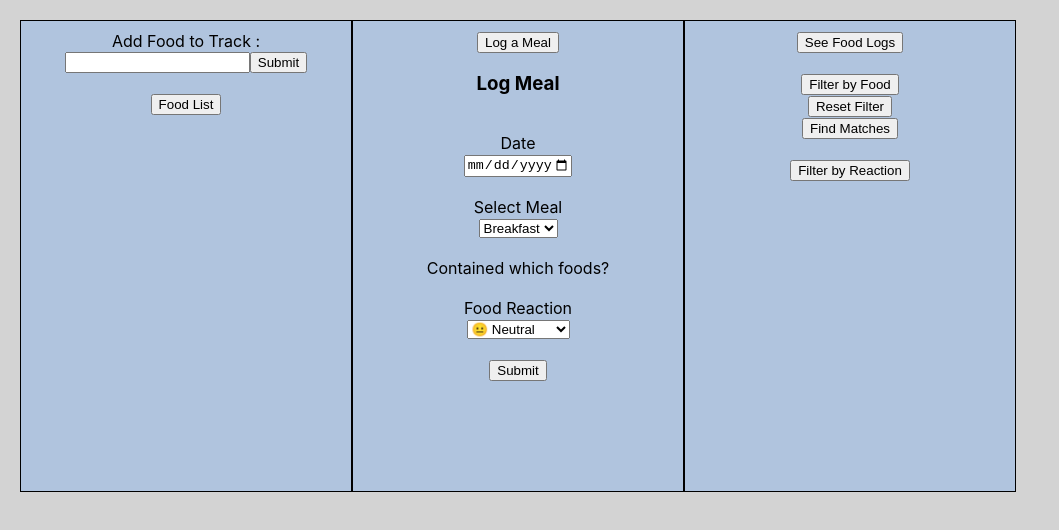
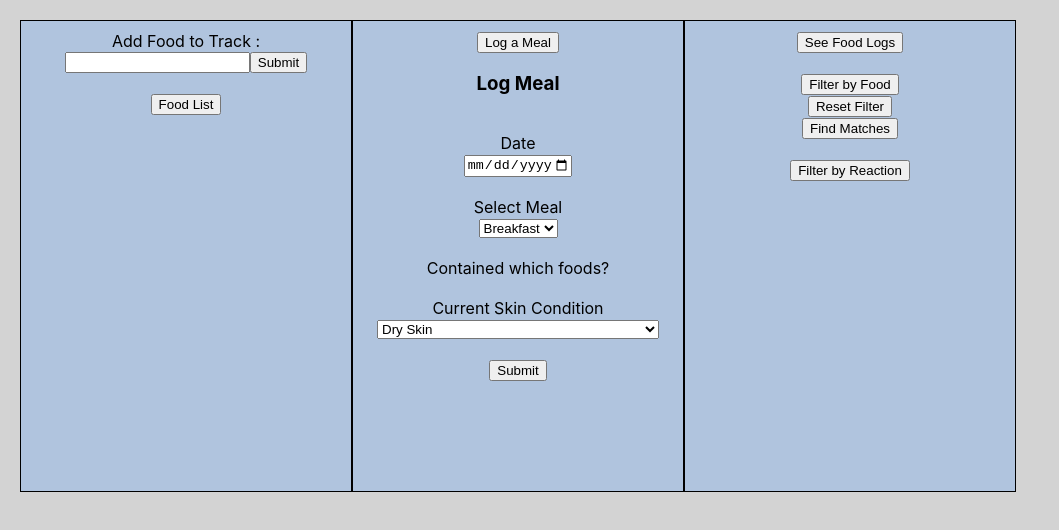
Before and after one commit to candacecodes/ProjE, a React (Create React App) app: page /foods in a window 1280 px wide. Shown: the top 530 px of the page, without its empty margins (0-1059 px from the left). Built offline with nearby package versions, Linux system fonts and the light colour scheme.

Commit message:
updated reaction

```diff
--- a/src/pages/Foods.js
+++ b/src/pages/Foods.js
@@ -162,17 +162,23 @@ export default class Foods extends Component {
 						);
 					})}
 					<br />
-					Food Reaction
+					Current Skin Condition
 					<br />
 					<select
 						defaultValue={this.state.reaction}
 						onChange={(value) => this.handleReactionChange(value)}
 					>
-						<option value="good">&#128522; Good</option>
-						<option value="neutral">&#128528; Neutral</option>
-						<option value="tired">&#128555; Tired </option>
-						<option value="sleepy">&#128564; Sleepy</option>
-						<option value="nauseous">&#129314; Nauseous</option>
+						<option value="dry">Dry Skin</option>
+						<option value="itching">Itching</option>
+						<option value="patches">Red/brown patches</option>
+						<option value="bumps">Small, raised bumps</option>
+						<option value="dyshydrotic">
+							Small, raised bumps, leaking fluid
+						</option>
+						<option value="thickened">Thickened, cracked, scaly skin</option>
+						<option value="scratching">
+							Raw, sensitive, swollen skin from scratching
+						</option>
 					</select>
 					<br />
 					<br />
```
